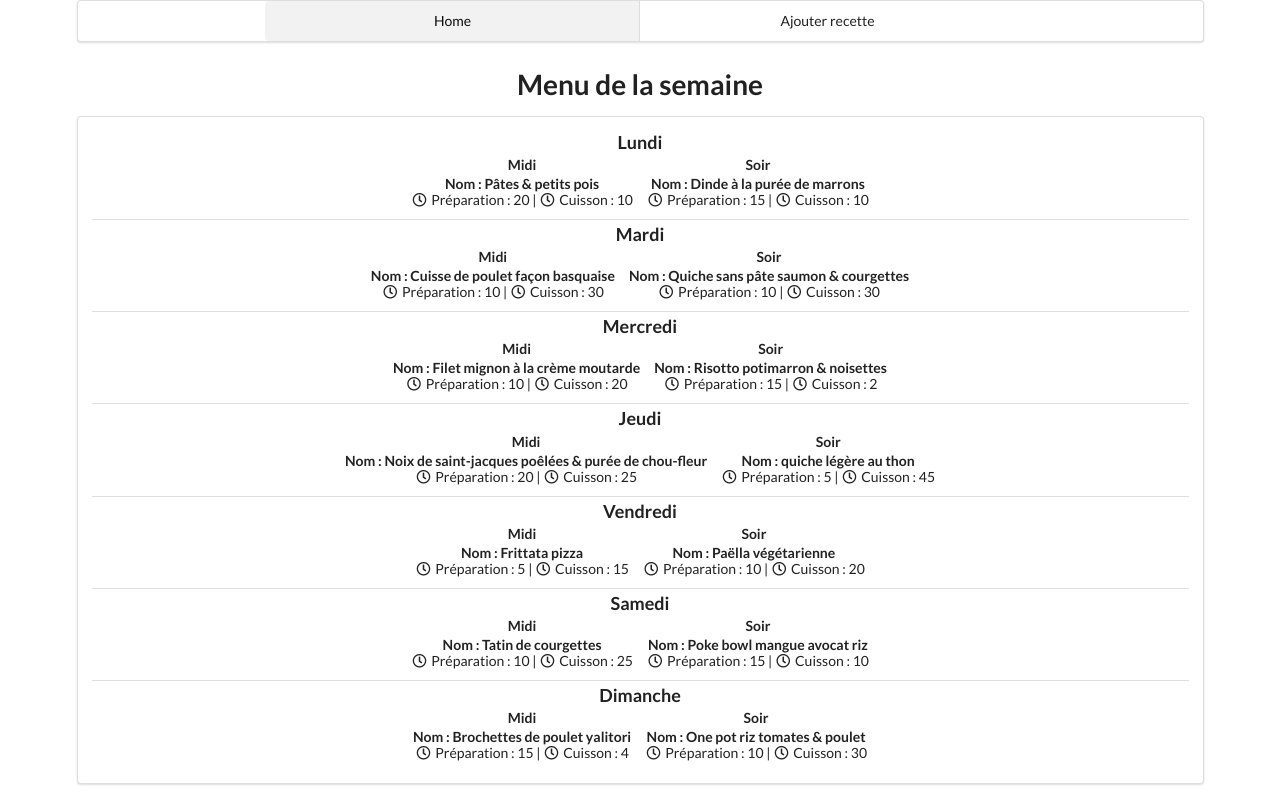
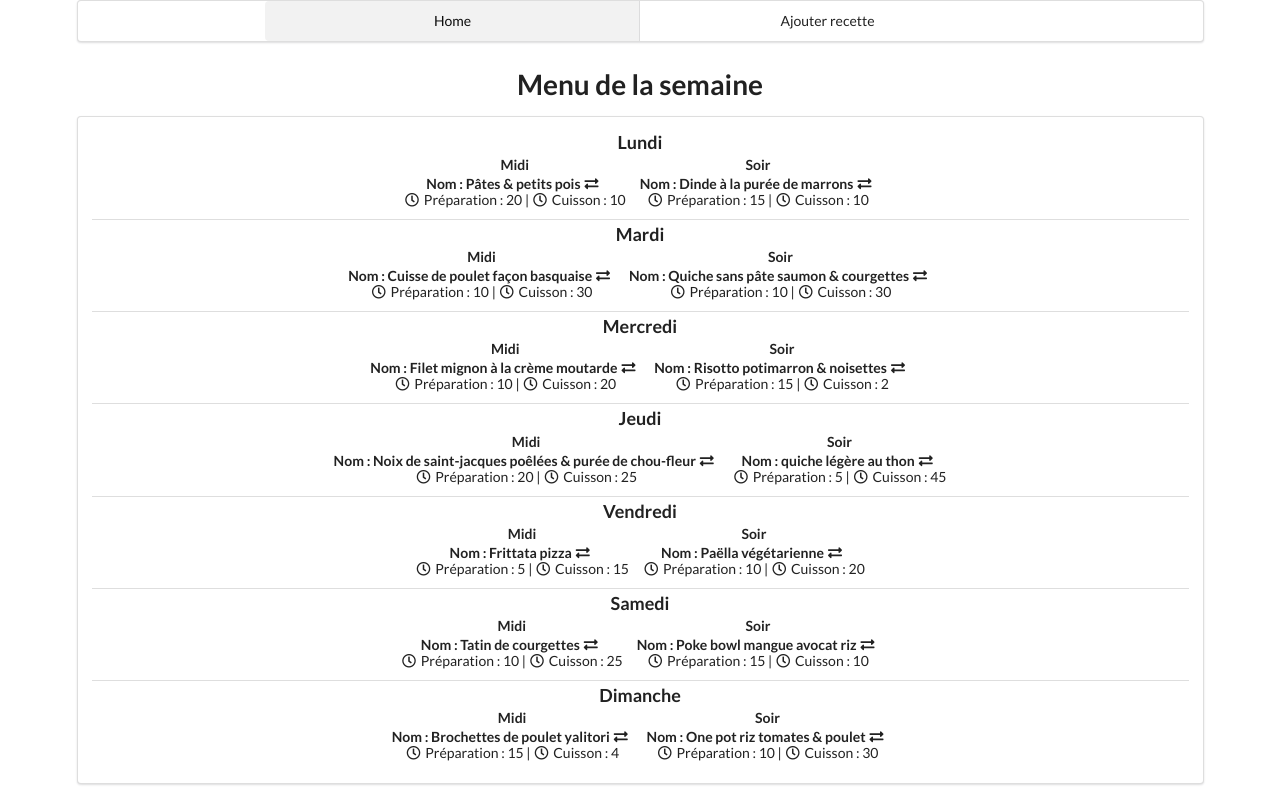
Before and after one commit to brock37/Familly_Eat, a Vue app: page / in a window 1280 px wide. Built offline with nearby package versions, Linux system fonts and the light colour scheme.

Commit message:
Remove Overlay from Meal Components

```diff
--- a/src/components/Meal.vue
+++ b/src/components/Meal.vue
@@ -2,9 +2,9 @@
   <div class="meal ui horizontal list" >
     <div class="item">
       <div class="content">
-        <Overlay v-if="showSearch" @valid-meal="validMeal" @cancel-meal="closeOverlay"/>
-        <div class="header" @click.prevent="showSearchOverlay()">
+        <div class="header">
           Nom : {{ meal.nom }}
+          <i class="exchange icon" @click.prevent="showSearchOverlay()"></i>
         </div>
         <i class="clock outline icon"></i>Préparation : {{ meal.prepareTime }} |
         <i class="clock outline icon"></i>Cuisson : {{ meal.cookTime }}
@@ -15,13 +15,8 @@
 </template>
 
 <script>
-import Overlay from './Overlay.vue'
 export default {
-  components:{
-    Overlay
-  },
   props:{
-    cookbook: Array,
     meal: {
       type: Object,
       required: true
@@ -30,20 +25,15 @@ export default {
   },
   data(){
     return{
-      showSearch: false
+
     }
   },
     methods:{
       showSearchOverlay(){
-        this.showSearch = true
-      },
-      validMeal: function(newMeal){
-        console.log("Reception validMeal")
-        this.$emit("change-meal", [this.idmealweek, newMeal])
-        this.closeOverlay()
-      },
-      closeOverlay(){
-        this.showSearch = false
+        //this.showSearch = true
+        this.$emit("show-overlay", this.idmealweek)
+        console.log(this.$el.offsetTop);
+
       }
     }
 }
```
